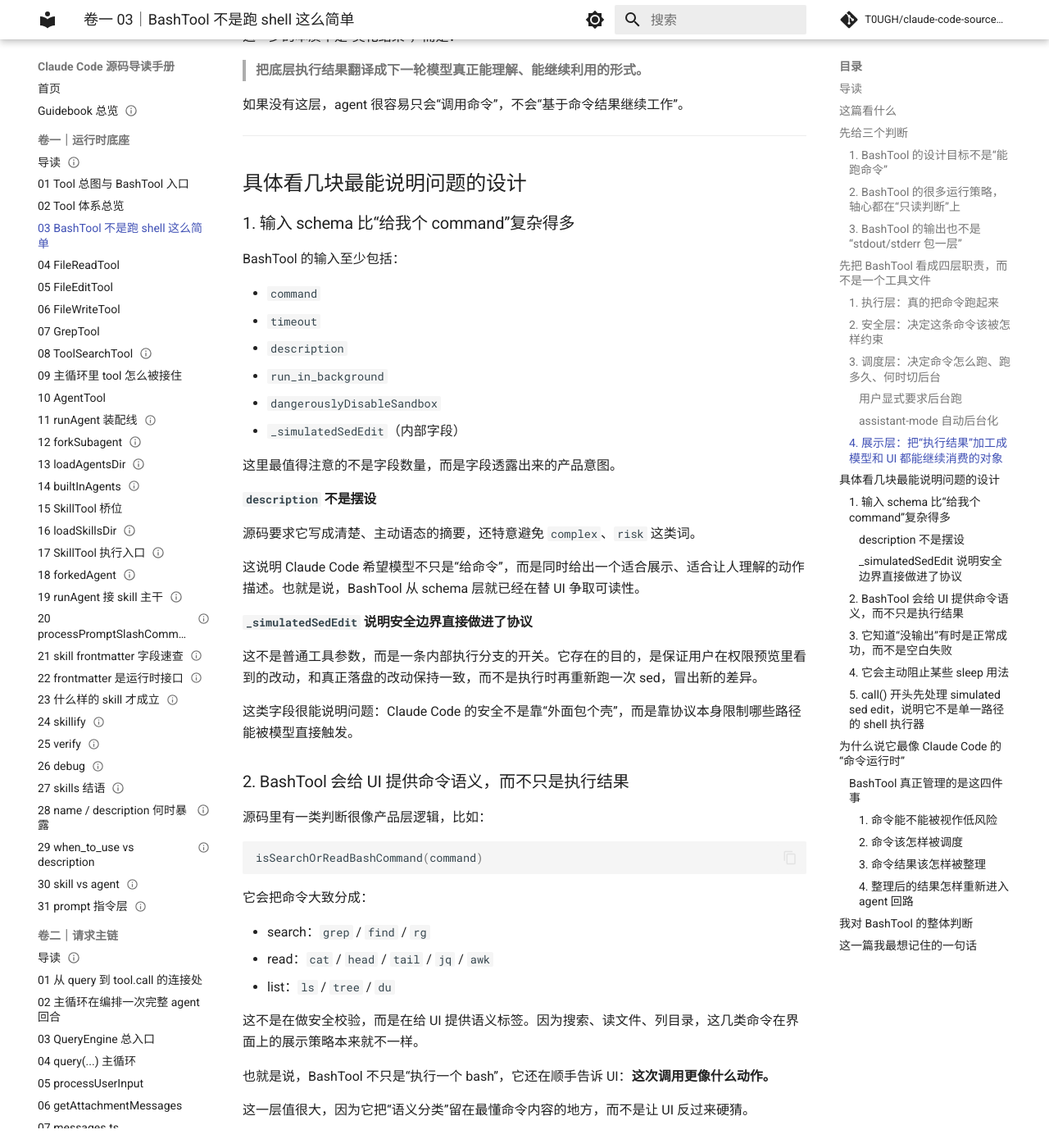
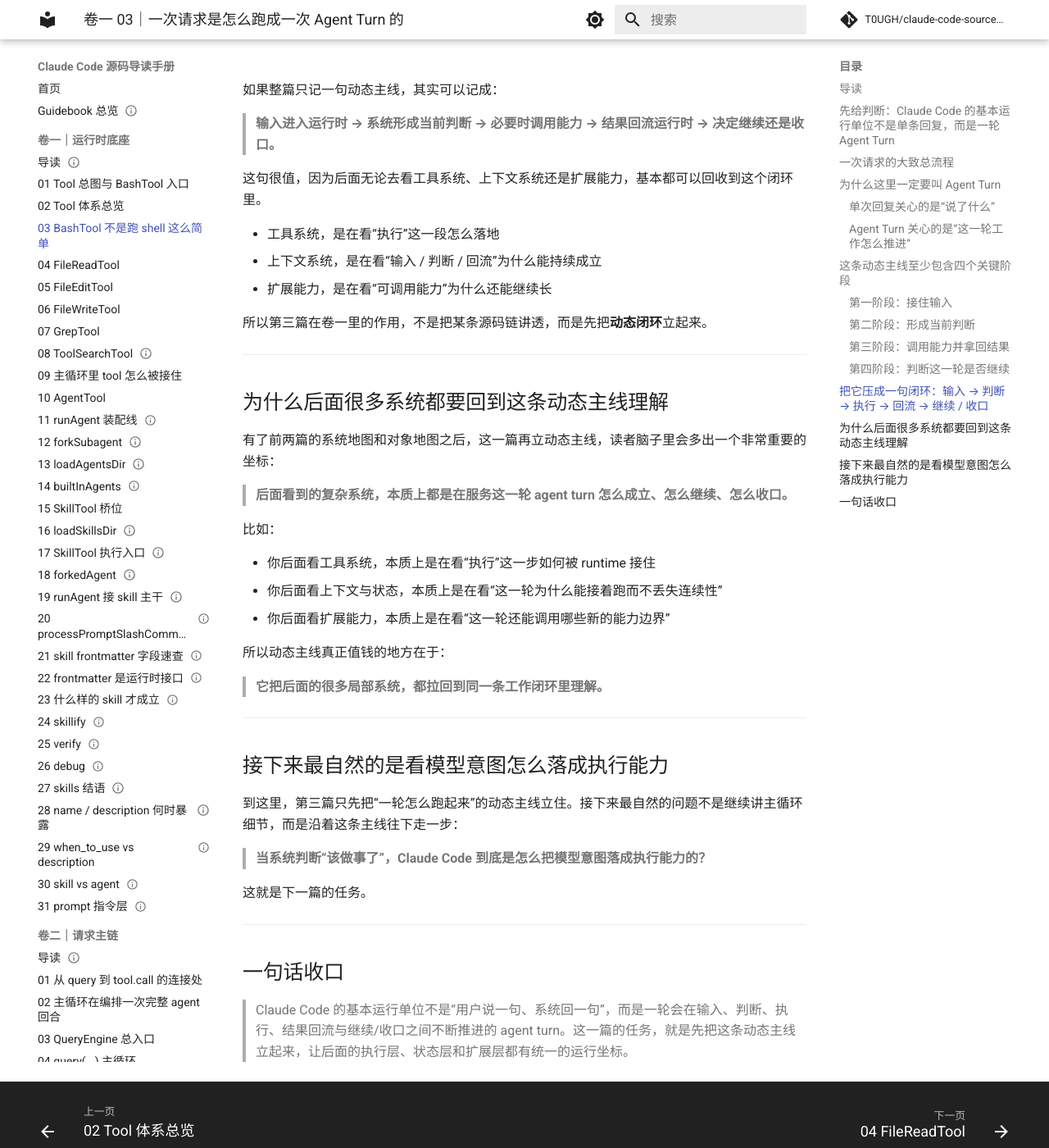
Before and after one commit to T0UGH/claude-code-source-guide, an MkDocs documentation site: the page built from docs/guidebook/volume-1/03-bashtool-is-not-just-shell.md, in a window 1280 px wide and 1400 px high, scrolled down 5672 px. Shown: the whole window at 82% size. Built offline with MkDocs 1.6.1 and Material for MkDocs 9.7.7, drawn with Linux system fonts in a browser that asks for light colours; comment, search, counter and statistics services are not loaded; some of the changed text lies outside the part shown.

Commit message:
rewrite volume one agent turn chapter

````diff
--- a/docs/guidebook/volume-1/03-bashtool-is-not-just-shell.md
+++ b/docs/guidebook/volume-1/03-bashtool-is-not-just-shell.md
@@ -1,400 +1,233 @@
 ---
-title: 卷一 03｜BashTool 不是跑 shell 这么简单
-date: 2026-04-02
+title: 卷一 03｜一次请求是怎么跑成一次 Agent Turn 的
+date: 2026-04-06
 tags:
   - Claude Code
-  - 源码共读
+  - 系统全景
+  - Agent Turn
+  - 动态主线
 ---
 
-# 卷一 03｜BashTool 不是跑 shell 这么简单
+# 卷一 03｜一次请求是怎么跑成一次 Agent Turn 的
 
 ## 导读
 
-- **所属卷**：卷一：运行时底座
-- **卷内位置**：Tool 3/9
-- **上一篇**：[上一篇：Tool 体系总览](./02-tool-system-overview.md)
-- **下一篇**：[下一篇：FileReadTool 统一读取入口](./04-filereadtool.md)
+- **所属卷**：卷一：Claude Code 系统全景导论
+- **卷内位置**：03 / 06
+- **上一篇**：[上一篇：Claude Code 由哪些核心对象组成](./02-tool-system-overview.md)
+- **下一篇**：[下一篇：Claude Code 怎么把模型意图落成执行能力](./04-filereadtool.md)
 
-这一篇开始进入具体工具。先看 BashTool，不是因为它最常见，而是因为它最能暴露 Claude Code 对“执行命令”这件事的真实理解：权限、上下文、展示、后台化和结果回传，全都在这里缠在一起。
+前两篇先立了两件事：Claude Code 是一套 agent runtime，而这套 runtime 里又有一组职责不同的核心对象。接下来最自然的问题就是：这些对象一旦进入运行时，一次请求到底是怎么真正跑起来的？
 
-如果前面几篇解决的是：
+这也是这一篇的主问题：
 
-- tool 是什么
-- 主循环怎么把请求送进工具系统
-- `query -> runTools -> runToolUse -> tool.call` 这条链怎么接上
+> **为什么 Claude Code 的基本运行单位不是“回一句话”，而是一轮可以持续展开的 agent turn？**
 
-那这一篇要回答的问题就是：**当 Claude Code 说“执行一条 bash 命令”时，它到底在执行什么。**
+如果这个问题不先讲清，后面去看工具系统、上下文系统，甚至 skill / agent / MCP 的扩展能力时，很容易又退回“一次输入，对应一次输出”的浅理解。那样看到的只是局部动作，看不到系统为什么能继续工作。
 
-先把结论摆前面：
-
-> **BashTool 不是“包一层 shell 执行器”，而是 Claude Code 里最像 runtime 内核的工具之一。**
-
-因为它处理的从来不只是“把命令扔给 shell”，而是同时处理：
-
-- 这条命令是不是只读
-- 它能不能并发
-- 它该不该先进权限流
-- 它要不要进 sandbox
-- 它是不是该后台跑
-- 它的输出该怎么压缩、持久化、展示、再喂回模型
-
-所以这篇不要把 BashTool 看成一个命令执行器，而要把它看成 Claude Code 管理“命令型动作”的总闸门。
+所以这一篇不深挖实现细节，只先把动态主线立起来。
 
 ---
 
-## 这篇看什么
+## 先给判断：Claude Code 的基本运行单位不是单条回复，而是一轮 Agent Turn
 
-这篇主要看：
+最容易形成的直觉是：
 
-- `src/tools/BashTool/BashTool.tsx`
+- 用户发来一个请求
+- 模型生成一个回答
+- Claude Code 把这个回答显示出来
 
-顺手会带到几块和它强绑定的上下文：
+这个直觉只对了一半。因为在 Claude Code 里，一次请求经常不会直接结束在“一条回答”上，而会继续展开成：
 
-- `readOnlyValidation.ts`
-- `bashPermissions.ts`
-- `shouldUseSandbox.ts`
-- `UI.tsx`
+- 模型先判断该做什么
+- 系统触发某个工具或能力
+- 工具返回结果
+- 模型基于结果继续推理
+- 必要时再调用下一步能力
+- 最后才形成阶段性输出，或者继续下一轮工作
 
-原因很简单：`BashTool.tsx` 像主干，但很多真正决定运行策略的判断，并不都写死在这一个文件里。你如果只把它当作一个 `exec(command)` 包装层，会一直低估它在整个运行时里的位置。
+所以更准确的说法是：
+
+> **Claude Code 的基本运行单位不是“单条回复”，而是一轮可持续展开的 agent turn。**
+
+这也是为什么后面很多源码看起来不像普通聊天系统：它真正要组织的，不是一条回答，而是一整轮工作过程。
 
 ---
 
-## 先给三个判断
+## 一次请求的大致总流程
 
-### 1. BashTool 的设计目标不是“能跑命令”
+如果先把实现细节都压住，一次典型请求大致可以先画成下面这条主线：
 
-如果目标只是“执行 shell”，一个很薄的 `exec(command)` 就够了。
-
-但 BashTool 解决的是另一层问题：**Claude Code 怎么把 bash 这种高自由度、强副作用、输出不稳定的能力，收编进一个 agent runtime。**
-
-所以它关心的不是“命令有没有执行成功”这么单薄，而是：
-
-- 哪些命令可以被当成只读
-- 哪些命令可以并发
-- 哪些命令该折叠展示
-- 哪些命令成功时本来就不会有输出
-- 哪些命令跑久了应该自动转后台
-- 哪些输出太大，不该直接塞进模型上下文
-- 哪些 stdout 其实根本不是文本，而是图片
-
-这个视角一立住，后面很多细节就顺了：BashTool 的核心不是 shell，而是**执行策略**。
-
-### 2. BashTool 的很多运行策略，轴心都在“只读判断”上
-
-原稿里最值得保住的一句判断，我觉得就是这个意思：**`isReadOnly()` 不是装饰方法，而是 BashTool 的轴心。**
-
-关键代码大意是：
-
-```ts
-isConcurrencySafe(input) {
-  return this.isReadOnly?.(input) ?? false;
-}
+```mermaid
+flowchart TD
+    U[用户输入] --> I[请求进入运行时]
+    I --> Q[模型形成当前判断]
+    Q --> D{要不要调用能力?}
+    D -- 否 --> A[直接形成回答]
+    D -- 是 --> TU[发起 tool use / agent action]
+    TU --> EX[执行能力]
+    EX --> TR[返回 tool result / 执行结果]
+    TR --> C[结果回流运行时]
+    C --> N{这一轮是否继续?}
+    N -- 是 --> Q
+    N -- 否 --> A
+    A --> O[输出给用户]
 ```
 
-以及：
+看这张图时，最值得先抓住的不是具体节点名，而是三条主线判断：
 
-```ts
-isReadOnly(input) {
-  const compoundCommandHasCd = commandHasAnyCd(input.command)
-  const result = checkReadOnlyConstraints(input, compoundCommandHasCd)
-  return result.behavior === 'allow'
-}
-```
+1. **一次请求不会天然停在模型第一次输出**
+2. **执行结果会重新回到 runtime，而不是直接结束**
+3. **系统每次都在判断：这一轮是该继续，还是该收口**
 
-这两段连起来，意思很明确：
-
-> **Bash 命令能不能更激进地并发，先看它是不是被判定为只读。**
-
-也就是说，Claude Code 没有为“并发安全”再单独维护一套巨大的规则系统，而是复用了只读判断的结果。于是逻辑统一成了一条主线：
-
-- 只读 bash → 可以更积极并发
-- 非只读 bash → 谨慎、串行、更多约束
-
-这也解释了为什么 `readOnlyValidation.ts` 会很大。它不是边角料，而是在给 BashTool 后面的一串运行决策提供地基。
-
-### 3. BashTool 的输出也不是“stdout/stderr 包一层”
-
-看它的输出 schema，大概就能明白这已经不是传统 shell wrapper 了。
-
-除了常见的：
-
-- `stdout`
-- `stderr`
-- `interrupted`
-
-它还会带上：
-
-- `backgroundTaskId`
-- `backgroundedByUser`
-- `assistantAutoBackgrounded`
-- `isImage`
-- `structuredContent`
-- `persistedOutputPath`
-- `persistedOutputSize`
-- `returnCodeInterpretation`
-- `noOutputExpected`
-
-这说明 BashTool 返回给上层的不是“命令原始结果”，而是：
-
-> **命令结果 + 运行时状态 + UI 所需语义 + 下一轮模型继续工作的线索。**
-
-这一点特别重要。因为 Claude Code 要的不是“执行完了”，而是“执行完之后，系统下一步还能接着工作”。
+也就是说，Claude Code 真正组织的是一个闭环，而不是一条直线。
 
 ---
 
-## 先把 BashTool 看成四层职责，而不是一个工具文件
+## 为什么这里一定要叫 Agent Turn
 
-如果只从产品功能看，BashTool 至少同时承担四层职责。
+这里不用“单次回复”，而用“agent turn”，不是为了显得高级，而是因为两者关心的根本不是同一件事。
 
-### 1. 执行层：真的把命令跑起来
+### 单次回复关心的是“说了什么”
 
-这部分当然存在，但它不是全部。
+如果把 Claude Code 理解成聊天系统，那一次运行最自然的单位就是：
 
-`call()` 里真正落到执行，不是直接 `exec(command)`，而是进 `runShellCommand(...)`，再通过 async generator 边拿进度边等最终结果。
+- 用户说一句
+- 系统回一句
 
-这说明它从一开始就不是按“一次性返回结果”的思路设计的，而是按：
+这个单位最关心的是文本输出。
 
-- 流式执行
-- 进度上报
-- 可中断/可切后台
+### Agent Turn 关心的是“这一轮工作怎么推进”
 
-这样的 runtime 形态设计的。
+但在 Claude Code 里，一轮运行真正要处理的是：
 
-### 2. 安全层：决定这条命令该被怎样约束
+- 当前该先推理还是先执行
+- 该调用哪个能力
+- 结果回来之后要不要继续
+- 什么时候该收口
+- 什么时候该把控制权交还给用户
 
-BashTool 的安全边界不是执行前面随便包一层，而是直接写进输入、校验和权限路径里。
+所以这里的“turn”不是一句话的轮次，而是一次完整的工作轮次。
 
-比如 `_simulatedSedEdit` 这个内部字段就很能说明问题：
+这也是为什么“agent turn”这个词在这里更准确：
 
-- 它不暴露给模型
-- 它是给 sed 预览之后真正落盘用的
-- 如果允许模型直接传，就等于绕过 permission preview 和 sandbox
-
-还有 `isReadOnly()`、`checkReadOnlyConstraints(...)`、权限检查、sandbox 决策，这些都说明 BashTool 的安全判断不是事后补丁，而是执行模型的一部分。
-
-### 3. 调度层：决定命令怎么跑、跑多久、何时切后台
-
-BashTool 很像 runtime 内核，一个重要原因是它不只管“执行”，还管“调度”。
-
-比如它支持两类后台化：
-
-#### 用户显式要求后台跑
-
-```ts
-run_in_background === true
-```
-
-这种很好理解。
-
-#### assistant-mode 自动后台化
-
-如果满足一组条件，比如：
-
-- 开了 Kairos
-- 在主线程
-- 没禁用 background tasks
-- 用户没有明确要求前台阻塞
-- 命令已经跑得太久
-
-它会自动把任务切去后台。
-
-而且这里还有一个非常 runtime 的预算：
-
-```ts
-const ASSISTANT_BLOCKING_BUDGET_MS = 15_000;
-```
-
-15 秒。
-
-这句话背后的产品判断非常明确：
-
-> **主 agent 不应该为了等一条长命令而失去响应性。**
-
-所以 BashTool 不只是执行 shell，它在替 Claude Code 维持 agent 的前台响应能力。
-
-### 4. 展示层：把“执行结果”加工成模型和 UI 都能继续消费的对象
-
-这也是很多人最容易低估的一层。
-
-BashTool 不是把 stdout/stderr 原样交出去，而是会先做语义整理，再映射成 tool result block。
-
-`mapToolResultToToolResultBlockParam()` 里至少会区分：
-
-1. `structuredContent`
-   - 有结构化内容就直接走结构化 block
-2. `isImage`
-   - stdout 如果其实是图片，就走 image block
-3. `persistedOutputPath`
-   - 输出太大时，不直接回全文，而是回 preview + 文件路径说明
-4. `backgroundTaskId`
-   - 告诉上层这是个后台任务，结果还在继续产生
-
-这一步的本质不是“美化结果”，而是：
-
-> **把底层执行结果翻译成下一轮模型真正能理解、能继续利用的形式。**
-
-如果没有这层，agent 很容易只会“调用命令”，不会“基于命令结果继续工作”。
+> **它强调的不是回复文本，而是系统如何把这一轮工作继续推下去。**
 
 ---
 
-## 具体看几块最能说明问题的设计
+## 这条动态主线至少包含四个关键阶段
 
-### 1. 输入 schema 比“给我个 command”复杂得多
+如果把一轮 agent turn 再压得更清楚一点，它至少会经过下面四个阶段。
 
-BashTool 的输入至少包括：
+### 第一阶段：接住输入
 
-- `command`
-- `timeout`
-- `description`
-- `run_in_background`
-- `dangerouslyDisableSandbox`
-- `_simulatedSedEdit`（内部字段）
+这一阶段回答的是：
 
-这里最值得注意的不是字段数量，而是字段透露出来的产品意图。
+> **用户的请求怎样进入当前运行时？**
 
-#### `description` 不是摆设
+这里看起来最简单，但它决定了这一轮工作的起点：
 
-源码要求它写成清楚、主动语态的摘要，还特意避免 `complex`、`risk` 这类词。
+- 当前请求是什么
+- 当前上下文里已经有什么
+- 系统要把这次输入接到哪条工作线上
 
-这说明 Claude Code 希望模型不只是“给命令”，而是同时给出一个适合展示、适合让人理解的动作描述。也就是说，BashTool 从 schema 层就已经在替 UI 争取可读性。
+换句话说，这一步不是“收到一句话”这么简单，而是把这次请求正式并入当前运行时。
 
-#### `_simulatedSedEdit` 说明安全边界直接做进了协议
+### 第二阶段：形成当前判断
 
-这不是普通工具参数，而是一条内部执行分支的开关。它存在的目的，是保证用户在权限预览里看到的改动，和真正落盘的改动保持一致，而不是执行时再重新跑一次 sed，冒出新的差异。
+这一阶段回答的是：
 
-这类字段很能说明问题：Claude Code 的安全不是靠“外面包个壳”，而是靠协议本身限制哪些路径能被模型直接触发。
+> **系统在这一刻认为下一步最该做什么？**
 
-### 2. BashTool 会给 UI 提供命令语义，而不只是执行结果
+这一步可能会得到两类结果：
 
-源码里有一类判断很像产品层逻辑，比如：
+- 直接形成回答
+- 触发下一步能力
 
-```ts
-isSearchOrReadBashCommand(command)
-```
+也就是说，模型在这里不只是“生成内容”，而是在当前上下文里做一个运行判断：这一轮到底该继续推理，还是先去做事。
 
-它会把命令大致分成：
+### 第三阶段：调用能力并拿回结果
 
-- search：`grep` / `find` / `rg`
-- read：`cat` / `head` / `tail` / `jq` / `awk`
-- list：`ls` / `tree` / `du`
+如果当前判断不是直接回答，那这一轮就会进入执行阶段。
 
-这不是在做安全校验，而是在给 UI 提供语义标签。因为搜索、读文件、列目录，这几类命令在界面上的展示策略本来就不一样。
+这一阶段回答的是：
 
-也就是说，BashTool 不只是“执行一个 bash”，它还在顺手告诉 UI：**这次调用更像什么动作。**
+> **系统怎样把当前意图落成动作，并把结果重新带回来？**
 
-这一层值很大，因为它把“语义分类”留在最懂命令内容的地方，而不是让 UI 反过来硬猜。
+这里可能触发的能力并不只有一种，但从动态主线角度看，它们都在做同一件事：
 
-### 3. 它知道“没输出”有时是正常成功，而不是空白失败
+- 让系统从“想做什么”进入“真的做了什么”
+- 再把执行结果重新带回当前 turn
 
-另一个很产品的小点，是：
+所以这一阶段最重要的不是某个具体工具，而是：**执行结果必须回流运行时。**
 
-```ts
-isSilentBashCommand(command)
-```
+### 第四阶段：判断这一轮是否继续
 
-像下面这些命令，成功时本来就可能没有 stdout：
+结果回来以后，这一轮并不会自动结束。
 
-- `mv`
-- `cp`
-- `mkdir`
-- `chmod`
-- `touch`
+接下来还要回答：
 
-这个判断的价值在于，Claude Code 可以把结果解释成 `Done`，而不是傻乎乎地展示 `(No output)`。
+> **当前结果已经足够收口，还是还要继续展开？**
 
-这是个细节，但也是 BashTool 不再只是执行器的证据：它在替系统判断**该怎样解释结果**。
+这一步是整条动态主线最关键的地方之一，因为它决定了：
 
-### 4. 它会主动阻止某些 `sleep` 用法
+- 系统是该结束这一轮
+- 还是继续基于新结果发起下一步动作
 
-`validateInput()` 里还有一个很有代表性的逻辑：
+也正因为有这一层判断，Claude Code 才不会退化成：
 
-- 如果启用了 `MONITOR_TOOL`
-- 用户又没有显式要求后台跑
-- 命令里出现了阻塞型 `sleep N`
+- 调一次能力
+- 回一个结果
+- 整轮立刻结束
 
-那就直接拦掉。
-
-而且给出的引导也很明确：
-
-- 长等待请用后台任务
-- 看日志或轮询请用 Monitor tool
-- 真要延迟，把时间控制在 2 秒内
-
-这个设计特别能体现 Claude Code 的 runtime 心态：
-
-> 它不满足于“命令合法就让你跑”，而是在反过来训练模型养成更适合 agent 系统的执行习惯。
-
-所以这已经不是 shell discipline，而是 workflow discipline。
-
-### 5. `call()` 开头先处理 simulated sed edit，说明它不是单一路径的 shell 执行器
-
-原稿里提到的这段也很关键：
-
-```ts
-if (input._simulatedSedEdit) {
-  return applySedEdit(...)
-}
-```
-
-这说明 BashTool 里实际混着一条“看起来像 bash，实际是结构化写入”的分支。
-
-原因也很务实：
-
-- 用户预览的是某次 sed 编辑的结果
-- 真执行时必须保证写入内容和预览完全一致
-- 所以真正落盘不再重新运行 sed，而是直接应用预计算结果
-
-这个设计背后的重点不是 sed，而是：**BashTool 的职责并不等于把字符串命令交给 shell。**当系统需要更稳的执行保证时，它会直接换成更受控的实现路径。
+它真正做的是：**一边执行，一边判断这一轮是不是还应该继续。**
 
 ---
 
-## 为什么说它最像 Claude Code 的“命令运行时”
+## 把它压成一句闭环：输入 → 判断 → 执行 → 回流 → 继续 / 收口
 
-到这里，其实已经能把前面的零散点收成一条主线：
+如果整篇只记一句动态主线，其实可以记成：
 
-### BashTool 真正管理的是这四件事
+> **输入进入运行时 → 系统形成当前判断 → 必要时调用能力 → 结果回流运行时 → 决定继续还是收口。**
 
-#### 1. 命令能不能被视作低风险
+这句很值，因为后面无论去看工具系统、上下文系统还是扩展能力，基本都可以回收到这个闭环里。
 
-这对应只读判断、权限流、sandbox 决策。
+- 工具系统，是在看“执行”这一段怎么落地
+- 上下文系统，是在看“输入 / 判断 / 回流”为什么能持续成立
+- 扩展能力，是在看“可调用能力”为什么还能继续长
 
-#### 2. 命令该怎样被调度
-
-这对应并发安全、前后台切换、阻塞预算、进度上报。
-
-#### 3. 命令结果该怎样被整理
-
-这对应静默命令、结构化结果、图片识别、大输出持久化。
-
-#### 4. 整理后的结果怎样重新进入 agent 回路
-
-这对应 tool result block 的映射、preview、路径提示、后台任务说明。
-
-把这四件事连在一起看，你就会发现：
-
-> **BashTool 看起来是在跑 bash，实际上是在替 Claude Code 管理“命令怎么跑、跑多久、怎么展示、结果怎么回给模型”。**
-
-这也是为什么它更像基础设施，而不是普通工具实现。
+所以第三篇在卷一里的作用，不是把某条源码链讲透，而是先把**动态闭环**立起来。
 
 ---
 
-## 我对 BashTool 的整体判断
+## 为什么后面很多系统都要回到这条动态主线理解
 
-如果要给 BashTool 下一个定义，我会这样说：
+有了前两篇的系统地图和对象地图之后，这一篇再立动态主线，读者脑子里会多出一个非常重要的坐标：
 
-> **BashTool 是 Claude Code 里最重的基础设施型 tool。它表面上是 shell 执行器，实际上承担了执行策略、安全策略、UI 策略和输出整理四层职责。**
+> **后面看到的复杂系统，本质上都是在服务这一轮 agent turn 怎么成立、怎么继续、怎么收口。**
 
-也正因为它承担得太多，所以 `BashTool.tsx` 不是“看完一个文件就结束”的那种入口文件。它更像主干，很多真正复杂的判断都下沉到了：
+比如：
 
-- `readOnlyValidation.ts`
-- `bashPermissions.ts`
-- `shouldUseSandbox.ts`
-- `UI.tsx`
+- 你后面看工具系统，本质上是在看“执行”这一步如何被 runtime 接住
+- 你后面看上下文与状态，本质上是在看“这一轮为什么能接着跑而不丢失连续性”
+- 你后面看扩展能力，本质上是在看“这一轮还能调用哪些新的能力边界”
 
-这不是目录膨胀的偶然，而是因为 BashTool 本身就已经接近 Claude Code 的命令运行时。
+所以动态主线真正值钱的地方在于：
+
+> **它把后面的很多局部系统，都拉回到同一条工作闭环里理解。**
 
 ---
 
-## 这一篇我最想记住的一句话
+## 接下来最自然的是看模型意图怎么落成执行能力
 
-> BashTool 不是在替 Claude Code “执行一条 shell 命令”，而是在替它维持整套命令型动作的运行秩序。
+到这里，第三篇只先把“一轮怎么跑起来”的动态主线立住。接下来最自然的问题不是继续讲主循环细节，而是沿着这条主线往下走一步：
+
+> **当系统判断“该做事了”，Claude Code 到底是怎么把模型意图落成执行能力的？**
+
+这就是下一篇的任务。
+
+---
+
+## 一句话收口
+
+> Claude Code 的基本运行单位不是“用户说一句、系统回一句”，而是一轮会在输入、判断、执行、结果回流与继续/收口之间不断推进的 agent turn。这一篇的任务，就是先把这条动态主线立起来，让后面的执行层、状态层和扩展层都有统一的运行坐标。
````
